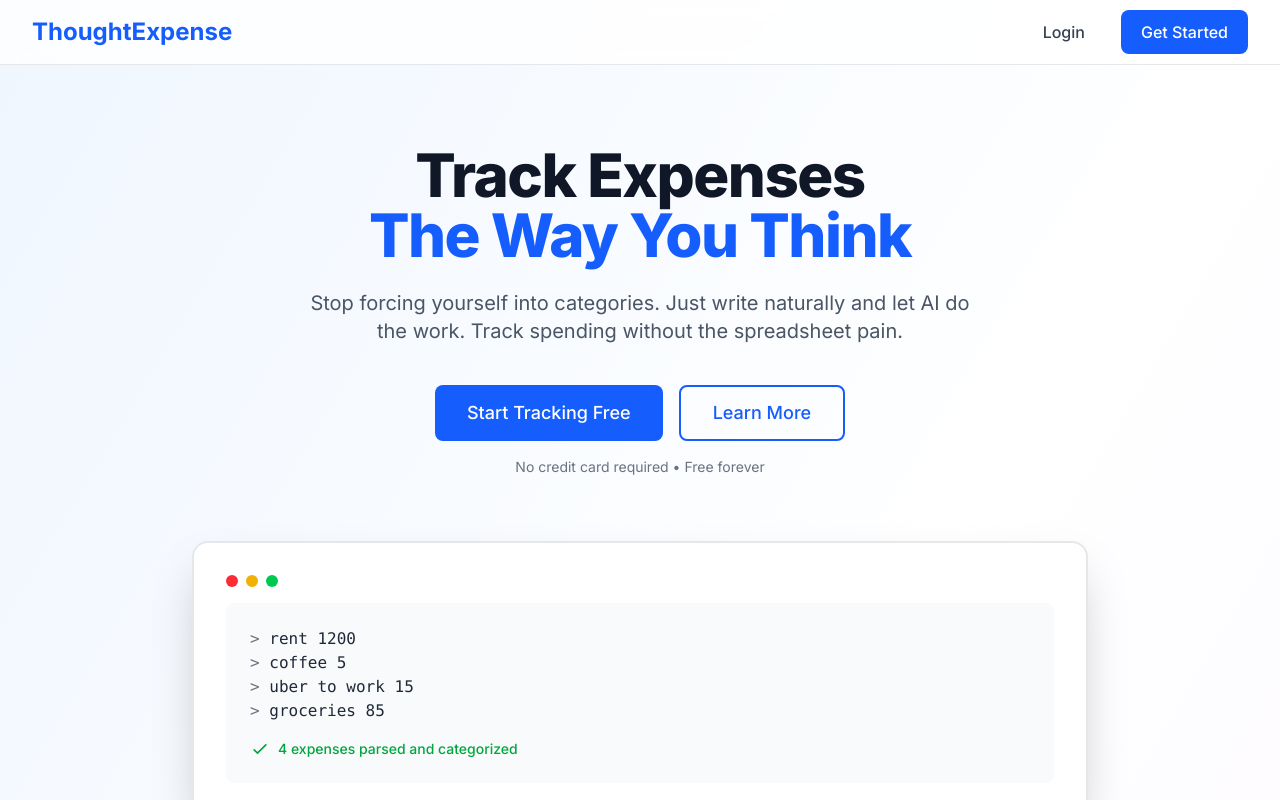
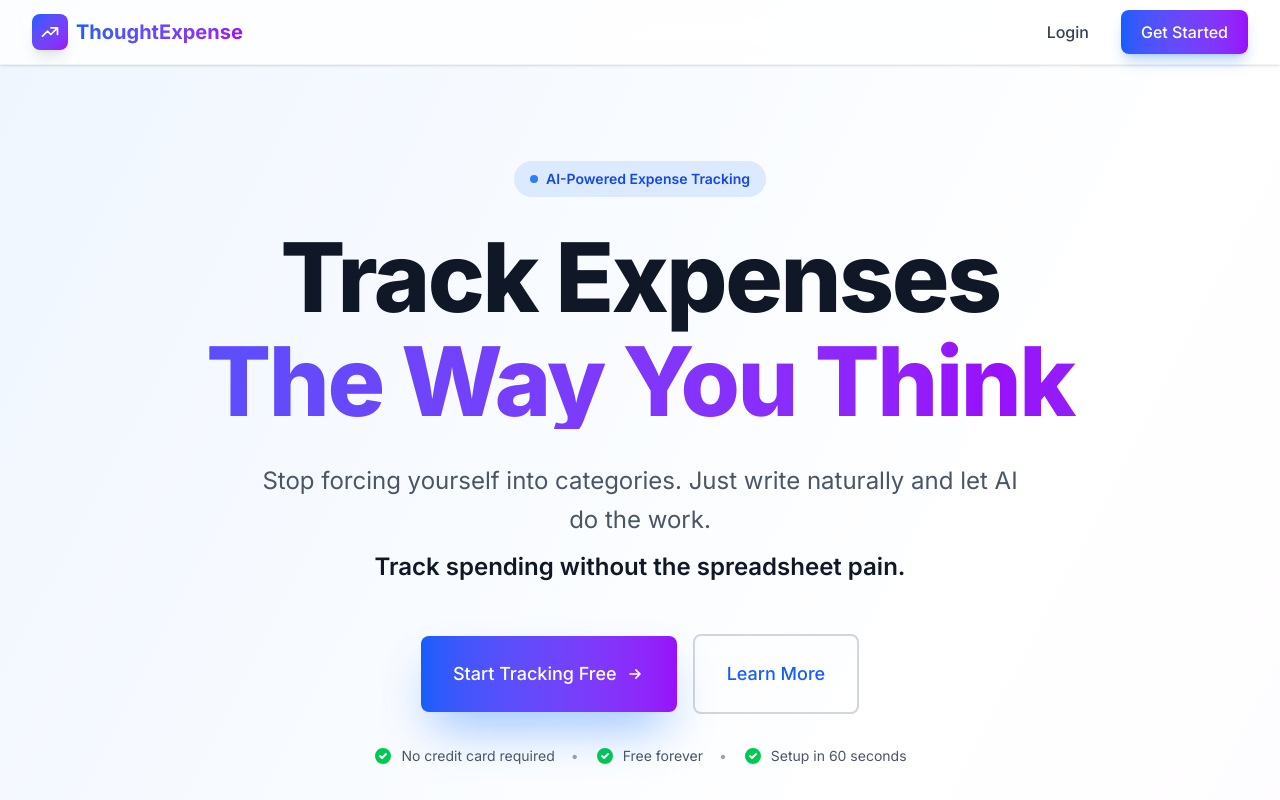
Before and after one commit to naffiziqbal/thought-expense-client, a Next.js app: page / in a window 1280 px wide. Shown: the top 800 px of the page. Built offline with nearby package versions, Linux system fonts and the light colour scheme.

Commit message:
Revamp homepage navigation with sticky header and enhanced logo design. Updated CTA button styles for improved visibility and user experience.

```diff
--- a/app/globals.css
+++ b/app/globals.css
@@ -56,6 +56,20 @@ body {
   }
 }
 
+@keyframes gradient {
+  0%, 100% {
+    background-position: 0% 50%;
+  }
+  50% {
+    background-position: 100% 50%;
+  }
+}
+
 .animate-in {
   animation: fade-in 0.2s ease-out, zoom-in 0.2s ease-out;
 }
+
+.animate-gradient {
+  background-size: 200% auto;
+  animation: gradient 8s ease infinite;
+}
--- a/app/page.tsx
+++ b/app/page.tsx
@@ -5,20 +5,30 @@ export default function HomePage() {
   return (
     <div className="min-h-screen bg-gradient-to-br from-blue-50 via-white to-purple-50">
       {/* Navigation */}
-      <nav className="border-b border-gray-200 bg-white/80 backdrop-blur-sm">
+      <nav className="sticky top-0 z-50 border-b border-gray-200/50 bg-white/80 backdrop-blur-xl shadow-sm">
         <div className="mx-auto max-w-7xl px-4 sm:px-6 lg:px-8">
           <div className="flex h-16 items-center justify-between">
-            <div className="flex items-center">
-              <span className="text-2xl font-bold text-blue-600">ThoughtExpense</span>
-            </div>
-            <div className="flex items-center space-x-4">
+            {/* Logo */}
+            <Link href="/" className="flex items-center space-x-2 group">
+              <div className="bg-gradient-to-br from-blue-600 to-purple-600 text-white rounded-lg p-2 shadow-lg group-hover:shadow-xl transition-shadow">
+                <svg className="w-5 h-5" fill="none" stroke="currentColor" viewBox="0 0 24 24">
+                  <path strokeLinecap="round" strokeLinejoin="round" strokeWidth={2} d="M13 7h8m0 0v8m0-8l-8 8-4-4-6 6" />
+                </svg>
+              </div>
+              <span className="text-xl font-bold bg-gradient-to-r from-blue-600 to-purple-600 bg-clip-text text-transparent">
+                ThoughtExpense
+              </span>
+            </Link>
+
+            {/* CTA Buttons */}
+            <div className="flex items-center space-x-3">
               <Link href="/auth/login">
-                <Button variant="ghost" size="md">
+                <Button variant="ghost" size="md" className="hidden sm:inline-flex">
                   Login
                 </Button>
               </Link>
               <Link href="/auth/signup">
-                <Button variant="primary" size="md">
+                <Button size="md" className="bg-gradient-to-r from-blue-600 to-purple-600 hover:from-blue-700 hover:to-purple-700 text-white shadow-lg shadow-blue-500/30 hover:shadow-xl hover:shadow-blue-500/40 transition-all">
                   Get Started
                 </Button>
               </Link>
@@ -28,30 +38,87 @@ export default function HomePage() {
       </nav>
 
       {/* Hero Section */}
-      <section className="px-4 py-20 sm:px-6 lg:px-8">
+      <section className="relative px-4 py-24 sm:px-6 lg:px-8 overflow-hidden">
+        {/* Background decorations */}
+        <div className="absolute inset-0 -z-10">
+          <div className="absolute top-1/4 left-10 w-72 h-72 bg-blue-400/20 rounded-full blur-3xl"></div>
+          <div className="absolute bottom-1/4 right-10 w-96 h-96 bg-purple-400/20 rounded-full blur-3xl"></div>
+        </div>
+
         <div className="mx-auto max-w-7xl">
           <div className="text-center">
-            <h1 className="text-4xl font-extrabold tracking-tight text-gray-900 sm:text-5xl md:text-6xl">
+            {/* Badge */}
+            <div className="inline-flex items-center space-x-2 rounded-full bg-blue-100 px-4 py-2 mb-8">
+              <span className="relative flex h-2 w-2">
+                <span className="animate-ping absolute inline-flex h-full w-full rounded-full bg-blue-400 opacity-75"></span>
+                <span className="relative inline-flex rounded-full h-2 w-2 bg-blue-500"></span>
+              </span>
+              <span className="text-sm font-semibold text-blue-700">AI-Powered Expense Tracking</span>
+            </div>
+
+            {/* Main Heading */}
+            <h1 className="text-5xl font-extrabold tracking-tight text-gray-900 sm:text-6xl md:text-7xl lg:text-8xl">
               Track Expenses
-              <span className="block text-blue-600">The Way You Think</span>
+              <span className="block mt-2 bg-gradient-to-r from-blue-600 via-purple-600 to-blue-600 bg-clip-text text-transparent animate-gradient">
+                The Way You Think
+              </span>
             </h1>
-            <p className="mx-auto mt-6 max-w-2xl text-lg text-gray-600 sm:text-xl">
+
+            {/* Subheading */}
+            <p className="mx-auto mt-8 max-w-3xl text-xl text-gray-600 sm:text-2xl leading-relaxed">
               Stop forcing yourself into categories. Just write naturally and let AI do the work.
-              Track spending without the spreadsheet pain.
+              <span className="block mt-2 font-semibold text-gray-900">Track spending without the spreadsheet pain.</span>
             </p>
-            <div className="mt-10 flex flex-col items-center justify-center gap-4 sm:flex-row">
+
+            {/* CTA Buttons */}
+            <div className="mt-12 flex flex-col items-center justify-center gap-4 sm:flex-row">
               <Link href="/auth/signup">
-                <Button variant="primary" size="lg">
-                  Start Tracking Free
+                <Button
+                  size="lg"
+                  className="group relative bg-gradient-to-r from-blue-600 to-purple-600 hover:from-blue-700 hover:to-purple-700 text-white shadow-2xl shadow-blue-500/50 hover:shadow-blue-500/70 transition-all duration-300 text-lg px-8 py-6 h-auto"
+                >
+                  <span className="flex items-center space-x-2">
+                    <span>Start Tracking Free</span>
+                    <svg className="w-5 h-5 group-hover:translate-x-1 transition-transform" fill="none" stroke="currentColor" viewBox="0 0 24 24">
+                      <path strokeLinecap="round" strokeLinejoin="round" strokeWidth={2} d="M13 7l5 5m0 0l-5 5m5-5H6" />
+                    </svg>
+                  </span>
                 </Button>
               </Link>
               <Link href="#features">
-                <Button variant="outline" size="lg">
+                <Button
+                  variant="outline"
+                  size="lg"
+                  className="text-lg px-8 py-6 h-auto border-2 border-gray-300 hover:border-blue-600 hover:bg-blue-50 transition-all duration-300"
+                >
                   Learn More
                 </Button>
               </Link>
             </div>
-            <p className="mt-4 text-sm text-gray-500">No credit card required • Free forever</p>
+
+            {/* Trust Badges */}
+            <div className="mt-8 flex flex-col sm:flex-row items-center justify-center gap-4 text-sm">
+              <div className="flex items-center space-x-2 text-gray-600">
+                <svg className="w-5 h-5 text-green-500" fill="currentColor" viewBox="0 0 20 20">
+                  <path fillRule="evenodd" d="M10 18a8 8 0 100-16 8 8 0 000 16zm3.707-9.293a1 1 0 00-1.414-1.414L9 10.586 7.707 9.293a1 1 0 00-1.414 1.414l2 2a1 1 0 001.414 0l4-4z" clipRule="evenodd" />
+                </svg>
+                <span>No credit card required</span>
+              </div>
+              <div className="hidden sm:block text-gray-400">•</div>
+              <div className="flex items-center space-x-2 text-gray-600">
+                <svg className="w-5 h-5 text-green-500" fill="currentColor" viewBox="0 0 20 20">
+                  <path fillRule="evenodd" d="M10 18a8 8 0 100-16 8 8 0 000 16zm3.707-9.293a1 1 0 00-1.414-1.414L9 10.586 7.707 9.293a1 1 0 00-1.414 1.414l2 2a1 1 0 001.414 0l4-4z" clipRule="evenodd" />
+                </svg>
+                <span>Free forever</span>
+              </div>
+              <div className="hidden sm:block text-gray-400">•</div>
+              <div className="flex items-center space-x-2 text-gray-600">
+                <svg className="w-5 h-5 text-green-500" fill="currentColor" viewBox="0 0 20 20">
+                  <path fillRule="evenodd" d="M10 18a8 8 0 100-16 8 8 0 000 16zm3.707-9.293a1 1 0 00-1.414-1.414L9 10.586 7.707 9.293a1 1 0 00-1.414 1.414l2 2a1 1 0 001.414 0l4-4z" clipRule="evenodd" />
+                </svg>
+                <span>Setup in 60 seconds</span>
+              </div>
+            </div>
           </div>
 
           {/* Demo Preview */}
```
